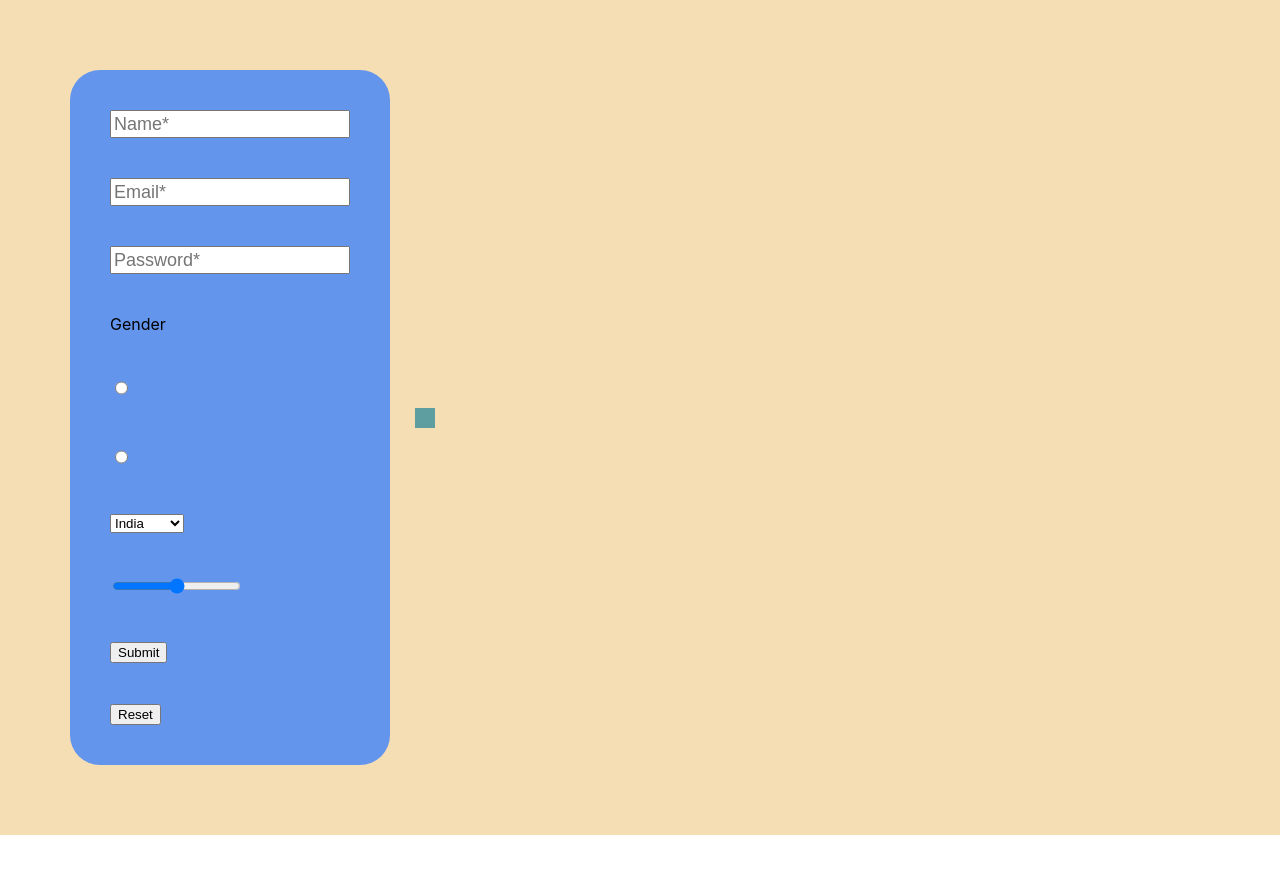
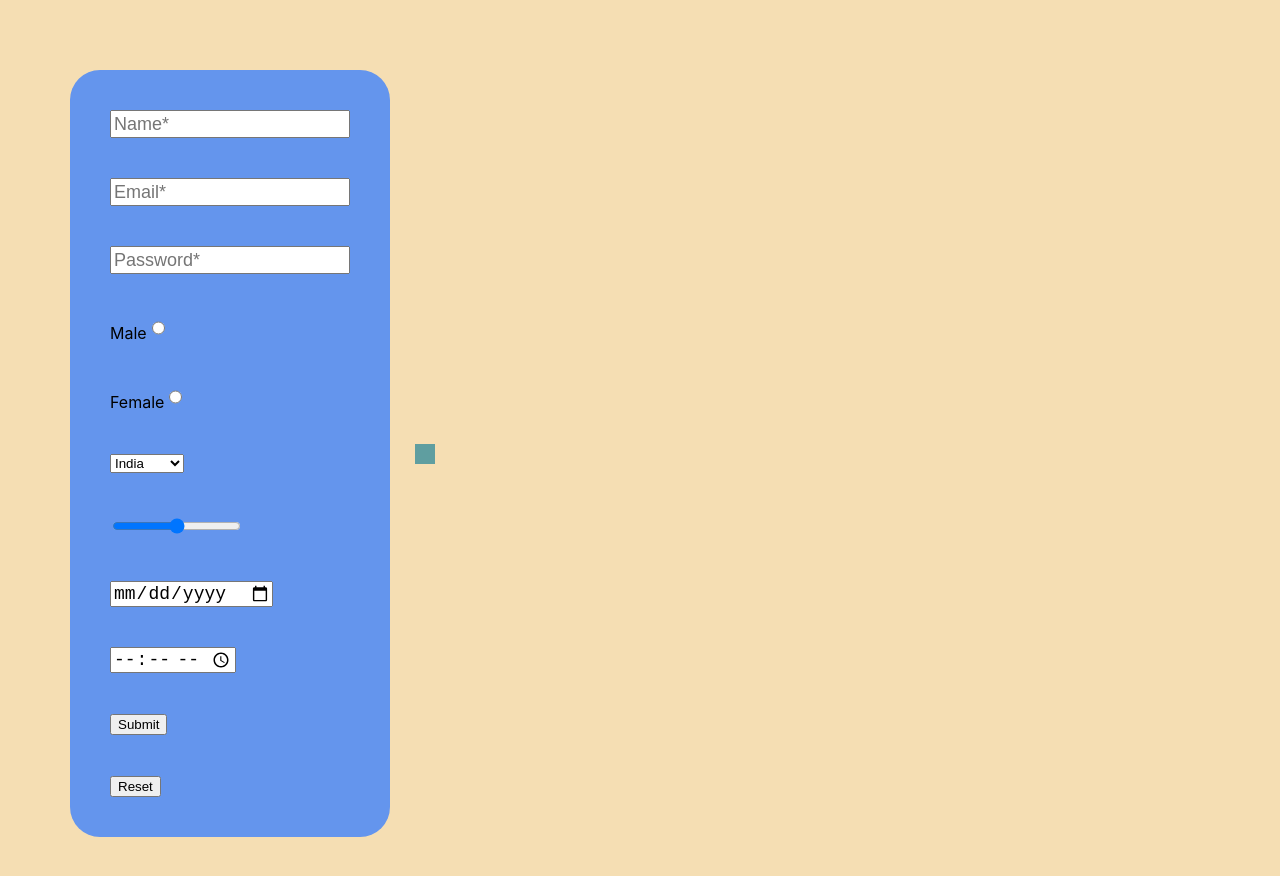
Before and after one commit to ravalravi103/custom-form, a React (Create React App) app: page / in a window 1280 px wide. Shown: the top 876 px of the page. Before the commit the page ends 835 px from the top, so only its background shows below. Built offline with nearby package versions, Linux system fonts and the light colour scheme.

Commit message:
(input type date and time added)

```diff
--- a/src/Component/Field.js
+++ b/src/Component/Field.js
@@ -171,8 +171,38 @@ function Field({fieldData}) {
                   required={field.validation.required}
               />)
             break;
+            case 'date':
+              element = (<input
+                type={field.fieldConfig.type}
+                name={field.attributes.name}
+                placeholder={field.attributes.placeholder}
+                maxLength={field.attributes.maxLength}
+                minLength={field.attributes.minLength}
+                onChange={(e) => setText(e.target.value)}
+                size={field.attributes.size}
+                list={field.attributes.list}
+                onChange={(e) => handleOnchange(e,field)}
+                onBlur={(e) => handleBulr(e,field)}
+                required={field.validation.required}
+            />)
+          break;
+          case 'time':
+            element = (<input
+              type={field.fieldConfig.type}
+              name={field.attributes.name}
+              placeholder={field.attributes.placeholder}
+              maxLength={field.attributes.maxLength}
+              minLength={field.attributes.minLength}
+              onChange={(e) => setText(e.target.value)}
+              size={field.attributes.size}
+              list={field.attributes.list}
+              onChange={(e) => handleOnchange(e,field)}
+              onBlur={(e) => handleBulr(e,field)}
+              required={field.validation.required}
+          />)
+        break;
             case 'radio':
-                    element = (<input
+                 element = (<><label>{field.attributes.value}</label><input
                       type={field.fieldConfig.type}
                       name={field.attributes.name}
                       placeholder={field.attributes.placeholder}
@@ -181,7 +211,7 @@ function Field({fieldData}) {
                       onChange={(e) => handleOnchange(e,field)}
                       onBlur={(e) => handleBulr(e,field)}
                       required={field.validation.required}
-                    />)
+                    /></>)
         }
         return element
       }
--- a/src/data/data.json
+++ b/src/data/data.json
@@ -62,13 +62,7 @@
         "required": true
     }
   },
-  {
-    "fieldName":"label",
-    "attributes":{
-      "value":"Gender"
-    }
 
-  },
   {
     "fieldName" : "input",
     "fieldConfig": {
@@ -130,6 +124,29 @@
         "required": true
     }
   },
+  {
+    "fieldName" : "input",
+    "fieldConfig": {
+        "type":"date"
+    },
+    "attributes": {
+          "name": "Date"
+    },
+    "validation": {
+        "required": true
+    }
+  },{
+    "fieldName" : "input",
+    "fieldConfig": {
+        "type":"time"
+    },
+    "attributes": {
+          "name": "Time"
+    },
+    "validation": {
+        "required": true
+    }
+  },
 
 
 
```
Also changed, not shown: src/data/test.js (+14 -0 lines), 1 other file (tests, documents, lock files or other folders).
